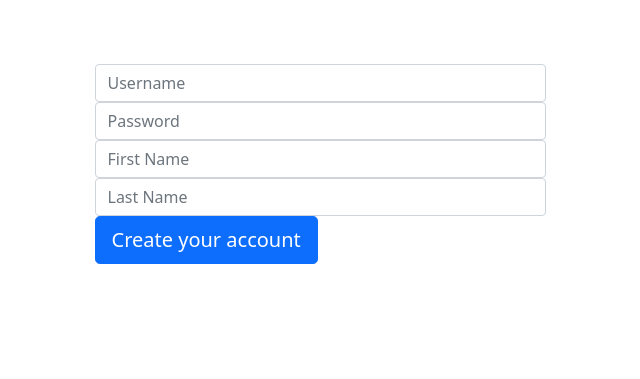
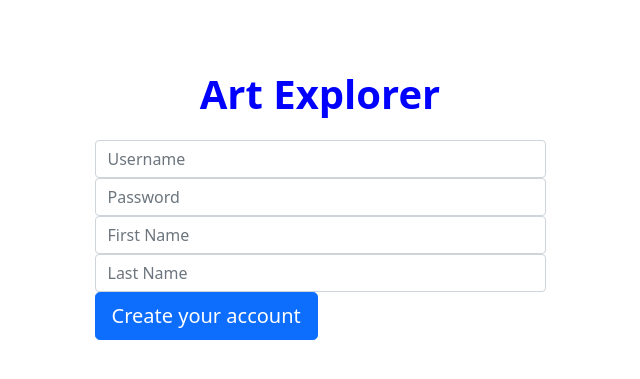
Before and after one commit to michaelj-github/art_explorer, a Flask app: page /register in a window 1280 px wide. Shown: the part 56-435 px from the top of the page, without its empty margins (320-960 px from the left). Run offline with Flask 2, Linux system fonts and the light colour scheme.

Commit message:
update index and login templates

```diff
--- a/templates/login_register.html
+++ b/templates/login_register.html
@@ -10,6 +10,12 @@
 </style>
 
 <div class="container">
+
+  <div>
+    <p class="text-center fs-1 fw-bold primary">Art Explorer</p>
+  </div>
+
+
 <div class="row justify-content-md-center">
     <div class="col-md-7 col-lg-5">
 
```
Also changed, not shown: templates/index.html (+5 -3 lines).
